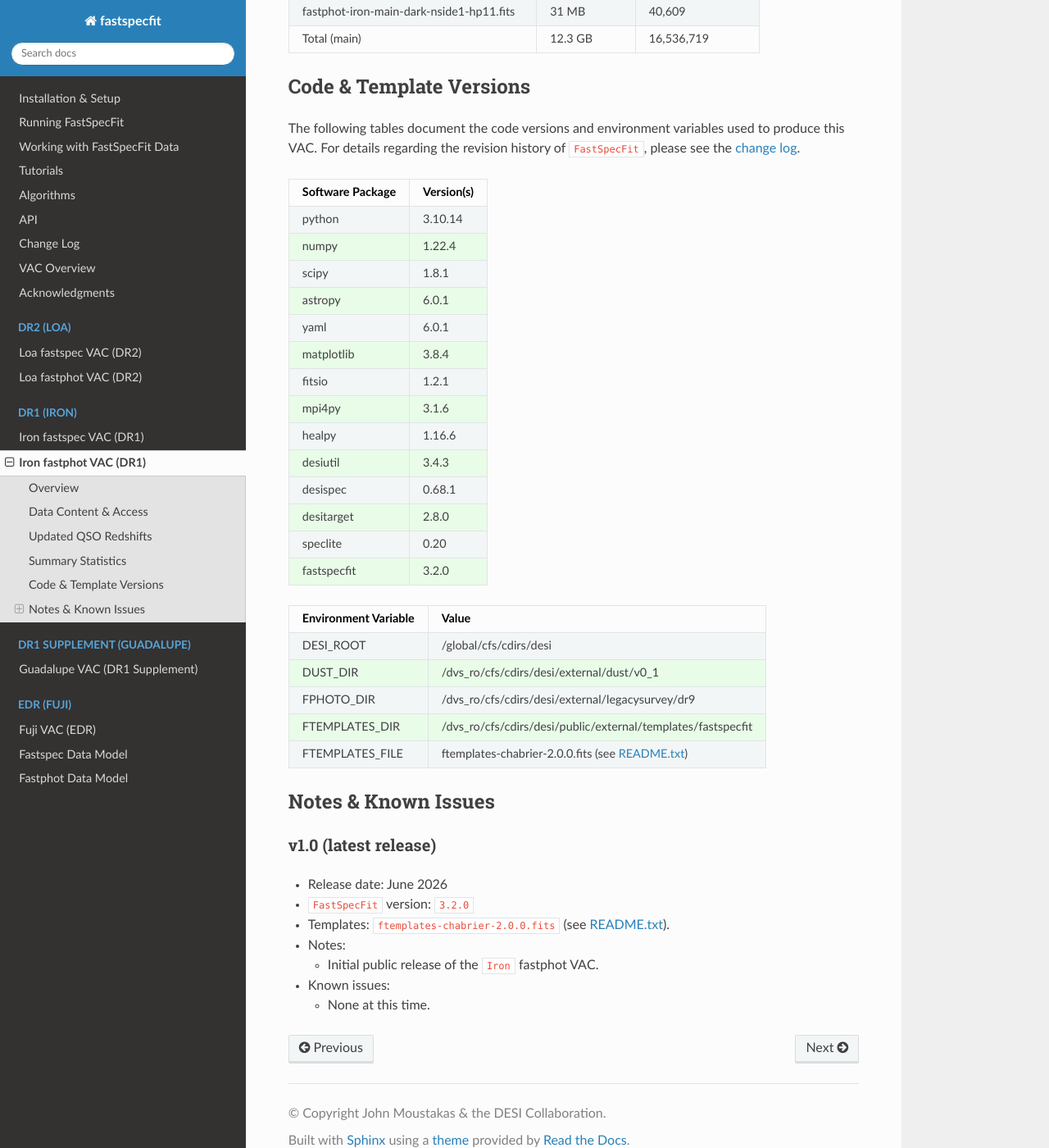
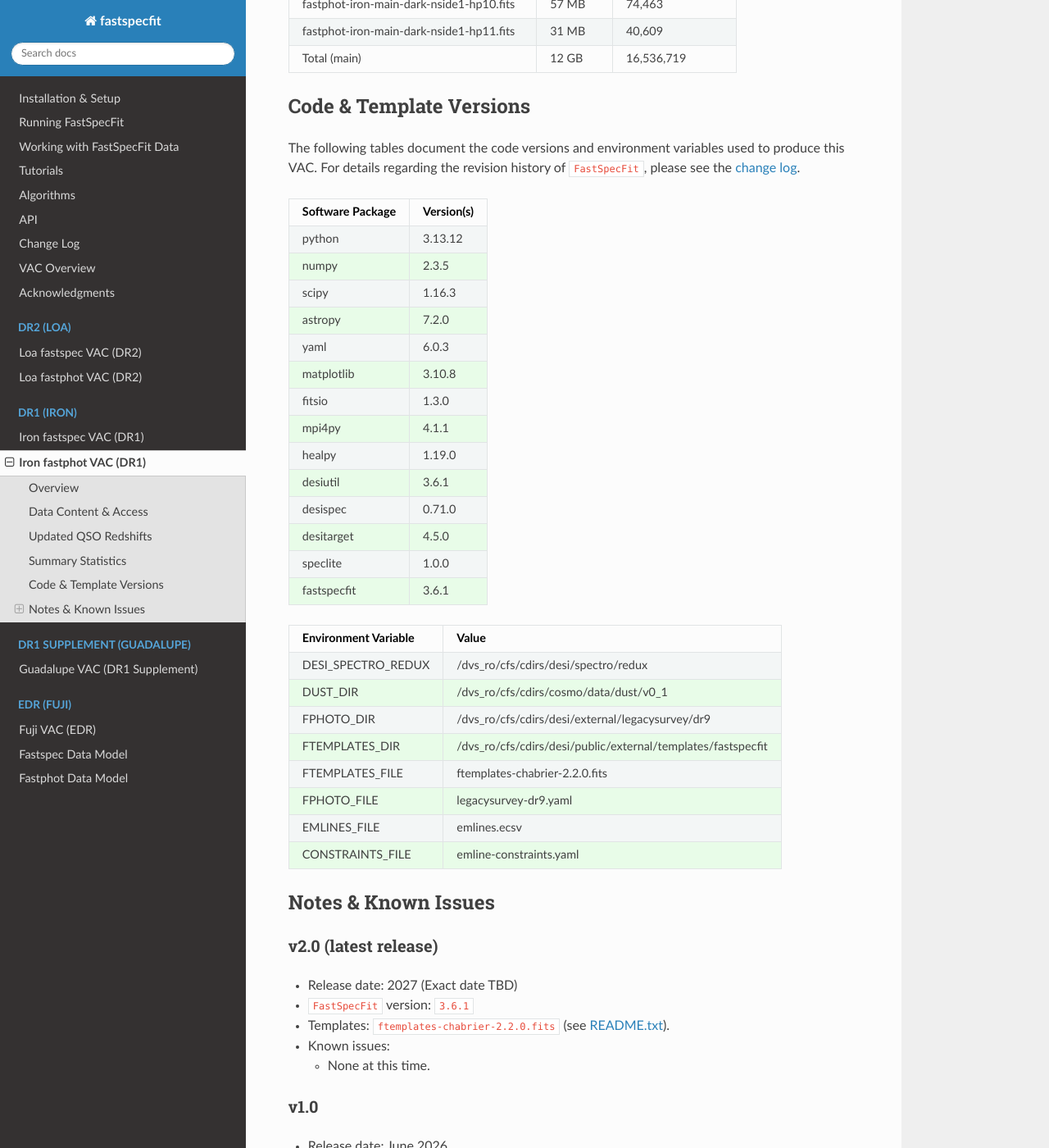
Before and after one commit to desihub/fastspecfit, a Sphinx documentation site: the page built from doc/iron-fastphot.rst, in a window 1280 px wide and 1400 px high, scrolled down 3127 px. Shown: the whole window at 82% size. Built offline with Sphinx 7.4.7 and the Read the Docs theme 3.1.0, drawn with Linux system fonts in a browser that asks for light colours; the version number could not be read and is left out; some of the changed text lies outside the part shown.

Commit message:
updated iron-fastphot docs

```diff
--- a/doc/iron-fastphot.rst
+++ b/doc/iron-fastphot.rst
@@ -28,8 +28,8 @@ Data Content & Access
 Data from the ``Iron`` fastphot VAC can be accessed at any of the following links:
 
 ============================ ================================================================
-Data url                     https://data.desi.lbl.gov/public/dr1/vac/dr1/fastphot/iron/v1.0
-`NERSC`_ (for collaborators) ``/global/cfs/cdirs/desi/public/dr1/vac/dr1/fastphot/iron/v1.0``
+Data url                     https://data.desi.lbl.gov/public/dr1/vac/dr1/fastphot/iron/v2.0
+`NERSC`_ (for collaborators) ``/global/cfs/cdirs/desi/public/dr1/vac/dr1/fastphot/iron/v2.0``
 ============================ ================================================================
 
 For more information regarding the content and organization of the VAC, please
@@ -60,16 +60,16 @@ catalog, organized by survey and program.
 ============================ ========= =================
 File Name                    File Size Number of Targets
 ============================ ========= =================
-fastphot-iron-cmx-other.fits 2.34 MB   2,762
+fastphot-iron-cmx-other.fits 2.3 MB    2,762
 ============================ ========= =================
 
 ============================= ========= =================
 File Name                     File Size Number of Targets
 ============================= ========= =================
-fastphot-iron-sv1-backup.fits 2.95 MB   3,331
+fastphot-iron-sv1-backup.fits 3.0 MB    3,331
 fastphot-iron-sv1-bright.fits 106 MB    126,650
 fastphot-iron-sv1-dark.fits   196 MB    233,202
-fastphot-iron-sv1-other.fits  28.6 MB   34,112
+fastphot-iron-sv1-other.fits  29 MB     34,112
 Total (sv1)                   334 MB    397,295
 ============================= ========= =================
 
@@ -77,15 +77,15 @@ Total (sv1)                   334 MB    397,295
 File Name                     File Size Number of Targets
 ============================= ========= =================
 fastphot-iron-sv2-backup.fits 132 KB    105
-fastphot-iron-sv2-bright.fits 39.3 MB   46,486
-fastphot-iron-sv2-dark.fits   44.4 MB   52,690
-Total (sv2)                   83.8 MB   99,281
+fastphot-iron-sv2-bright.fits 39 MB     46,486
+fastphot-iron-sv2-dark.fits   44 MB     52,690
+Total (sv2)                   84 MB     99,281
 ============================= ========= =================
 
 ============================= ========= =================
 File Name                     File Size Number of Targets
 ============================= ========= =================
-fastphot-iron-sv3-backup.fits 1.33 MB   1,524
+fastphot-iron-sv3-backup.fits 1.3 MB    1,524
 fastphot-iron-sv3-bright.fits 229 MB    265,293
 fastphot-iron-sv3-dark.fits   511 MB    592,191
 Total (sv3)                   741 MB    859,008
@@ -95,42 +95,42 @@ Total (sv3)                   741 MB    859,008
 File Name                         File Size Number of Targets
 ================================= ========= =================
 fastphot-iron-special-backup.fits 458 KB    552
-fastphot-iron-special-bright.fits 32.1 MB   43,261
-fastphot-iron-special-dark.fits   11.1 MB   14,954
-fastphot-iron-special-other.fits  32.9 MB   42,064
-Total (special)                   76.5 MB   100,831
+fastphot-iron-special-bright.fits 32 MB     43,261
+fastphot-iron-special-dark.fits   11 MB     14,954
+fastphot-iron-special-other.fits  33 MB     42,064
+Total (special)                   77 MB     100,831
 ================================= ========= =================
 
-========================================== =========== =================
-File Name                                  File Size   Number of Targets
-========================================== =========== =================
-fastphot-iron-main-backup.fits             11.2 MB     15,163
-fastphot-iron-main-bright-nside1-hp00.fits 76.8 MB     101,838
-fastphot-iron-main-bright-nside1-hp01.fits 766 MB      1,017,041
-fastphot-iron-main-bright-nside1-hp02.fits 1.02e+03 MB 1,358,627
-fastphot-iron-main-bright-nside1-hp03.fits 304 MB      403,581
-fastphot-iron-main-bright-nside1-hp04.fits 740 MB      981,600
-fastphot-iron-main-bright-nside1-hp05.fits 227 MB      301,057
-fastphot-iron-main-bright-nside1-hp06.fits 1.02e+03 MB 1,347,464
-fastphot-iron-main-bright-nside1-hp07.fits 508 MB      673,711
-fastphot-iron-main-bright-nside1-hp08.fits 61.6 MB     81,734
-fastphot-iron-main-bright-nside1-hp09.fits 50.4 MB     66,856
-fastphot-iron-main-bright-nside1-hp10.fits 34.4 MB     45,570
-fastphot-iron-main-bright-nside1-hp11.fits 50.4 MB     66,848
-fastphot-iron-main-dark-nside1-hp00.fits   269 MB      352,447
-fastphot-iron-main-dark-nside1-hp01.fits   853 MB      1,118,746
-fastphot-iron-main-dark-nside1-hp02.fits   1.26 GB     1,699,122
-fastphot-iron-main-dark-nside1-hp03.fits   164 MB      214,658
-fastphot-iron-main-dark-nside1-hp04.fits   1.29 GB     1,739,317
-fastphot-iron-main-dark-nside1-hp05.fits   441 MB      579,026
-fastphot-iron-main-dark-nside1-hp06.fits   2.12 GB     2,851,879
-fastphot-iron-main-dark-nside1-hp07.fits   787 MB      1,032,151
-fastphot-iron-main-dark-nside1-hp08.fits   165 MB      216,757
-fastphot-iron-main-dark-nside1-hp09.fits   119 MB      156,454
-fastphot-iron-main-dark-nside1-hp10.fits   56.8 MB     74,463
-fastphot-iron-main-dark-nside1-hp11.fits   31 MB       40,609
-Total (main)                               12.3 GB     16,536,719
-========================================== =========== =================
+========================================== ========= =================
+File Name                                  File Size Number of Targets
+========================================== ========= =================
+fastphot-iron-main-backup.fits             11 MB     15,163
+fastphot-iron-main-bright-nside1-hp00.fits 77 MB     101,838
+fastphot-iron-main-bright-nside1-hp01.fits 766 MB    1,017,041
+fastphot-iron-main-bright-nside1-hp02.fits 1024 MB   1,358,627
+fastphot-iron-main-bright-nside1-hp03.fits 304 MB    403,581
+fastphot-iron-main-bright-nside1-hp04.fits 740 MB    981,600
+fastphot-iron-main-bright-nside1-hp05.fits 227 MB    301,057
+fastphot-iron-main-bright-nside1-hp06.fits 1015 MB   1,347,464
+fastphot-iron-main-bright-nside1-hp07.fits 508 MB    673,711
+fastphot-iron-main-bright-nside1-hp08.fits 62 MB     81,734
+fastphot-iron-main-bright-nside1-hp09.fits 50 MB     66,856
+fastphot-iron-main-bright-nside1-hp10.fits 34 MB     45,570
+fastphot-iron-main-bright-nside1-hp11.fits 50 MB     66,848
+fastphot-iron-main-dark-nside1-hp00.fits   269 MB    352,447
+fastphot-iron-main-dark-nside1-hp01.fits   853 MB    1,118,746
+fastphot-iron-main-dark-nside1-hp02.fits   1.3 GB    1,699,122
+fastphot-iron-main-dark-nside1-hp03.fits   164 MB    214,658
+fastphot-iron-main-dark-nside1-hp04.fits   1.3 GB    1,739,317
+fastphot-iron-main-dark-nside1-hp05.fits   441 MB    579,026
+fastphot-iron-main-dark-nside1-hp06.fits   2.1 GB    2,851,879
+fastphot-iron-main-dark-nside1-hp07.fits   787 MB    1,032,151
+fastphot-iron-main-dark-nside1-hp08.fits   165 MB    216,757
+fastphot-iron-main-dark-nside1-hp09.fits   119 MB    156,454
+fastphot-iron-main-dark-nside1-hp10.fits   57 MB     74,463
+fastphot-iron-main-dark-nside1-hp11.fits   31 MB     40,609
+Total (main)                               12 GB     16,536,719
+========================================== ========= =================
 
 Code & Template Versions
 ------------------------
@@ -144,20 +144,20 @@ to produce this VAC. For details regarding the revision history of
 ================ ==========
 Software Package Version(s)
 ================ ==========
-python           3.10.14
-numpy            1.22.4
-scipy            1.8.1
-astropy          6.0.1
-yaml             6.0.1
-matplotlib       3.8.4
-fitsio           1.2.1
-mpi4py           3.1.6
-healpy           1.16.6
-desiutil         3.4.3
-desispec         0.68.1
-desitarget       2.8.0
-speclite         0.20
-fastspecfit      3.2.0
+python           3.13.12
+numpy            2.3.5
+scipy            1.16.3
+astropy          7.2.0
+yaml             6.0.3
+matplotlib       3.10.8
+fitsio           1.3.0
+mpi4py           4.1.1
+healpy           1.19.0
+desiutil         3.6.1
+desispec         0.71.0
+desitarget       4.5.0
+speclite         1.0.0
+fastspecfit      3.6.1
 ================ ==========
 
 .. rst-class:: columns
@@ -165,11 +165,14 @@ fastspecfit      3.2.0
 ==================== ============================================================
 Environment Variable Value
 ==================== ============================================================
-DESI_ROOT            /global/cfs/cdirs/desi
-DUST_DIR             /dvs_ro/cfs/cdirs/desi/external/dust/v0_1
+DESI_SPECTRO_REDUX   /dvs_ro/cfs/cdirs/desi/spectro/redux
+DUST_DIR             /dvs_ro/cfs/cdirs/cosmo/data/dust/v0_1
 FPHOTO_DIR           /dvs_ro/cfs/cdirs/desi/external/legacysurvey/dr9
 FTEMPLATES_DIR       /dvs_ro/cfs/cdirs/desi/public/external/templates/fastspecfit
-FTEMPLATES_FILE      ftemplates-chabrier-2.0.0.fits (see `README.txt`_)
+FTEMPLATES_FILE      ftemplates-chabrier-2.2.0.fits
+FPHOTO_FILE          legacysurvey-dr9.yaml
+EMLINES_FILE         emlines.ecsv
+CONSTRAINTS_FILE     emline-constraints.yaml
 ==================== ============================================================
 
 .. _previous versions - iron fastphot:
@@ -177,8 +180,18 @@ FTEMPLATES_FILE      ftemplates-chabrier-2.0.0.fits (see `README.txt`_)
 Notes & Known Issues
 --------------------
 
-v1.0 (latest release)
+v2.0 (latest release)
 ~~~~~~~~~~~~~~~~~~~~~~
+
+* Release date: 2027 (Exact date TBD)
+* ``FastSpecFit`` version: ``3.6.1``
+* Templates: ``ftemplates-chabrier-2.2.0.fits``  (see `README.txt`_).
+* Known issues:
+
+  * None at this time.
+
+v1.0
+~~~~
 
 * Release date: June 2026
 * ``FastSpecFit`` version: ``3.2.0``
```
